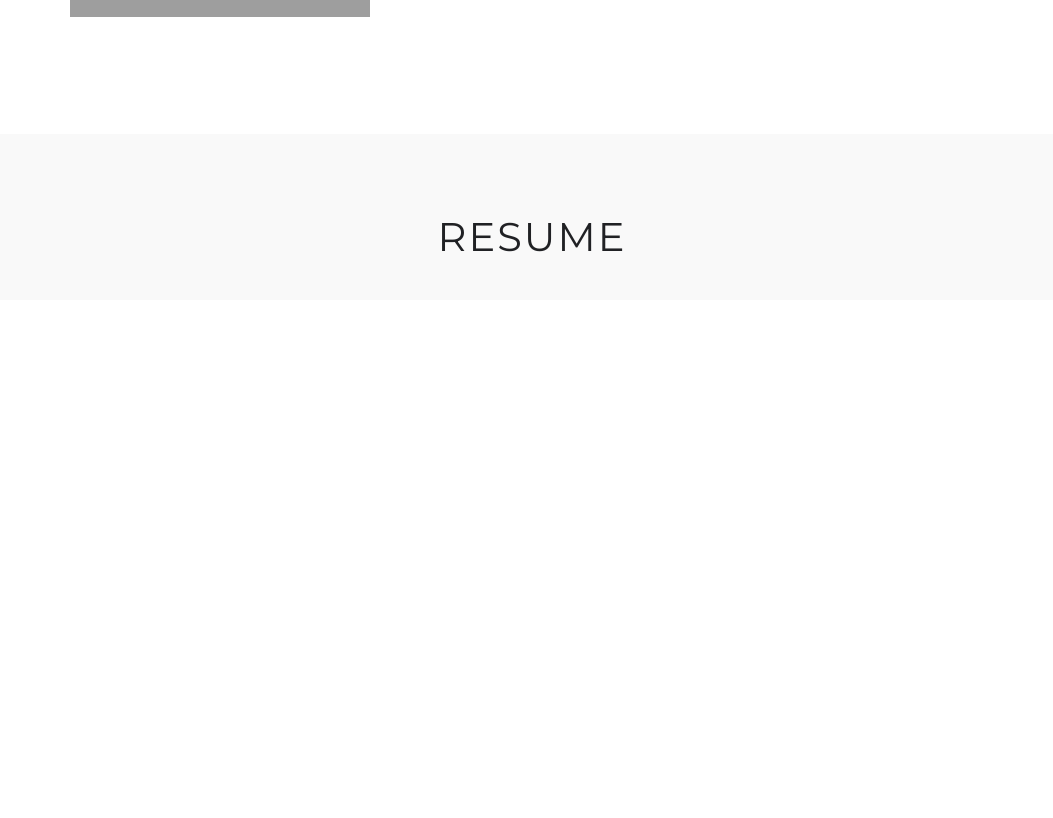
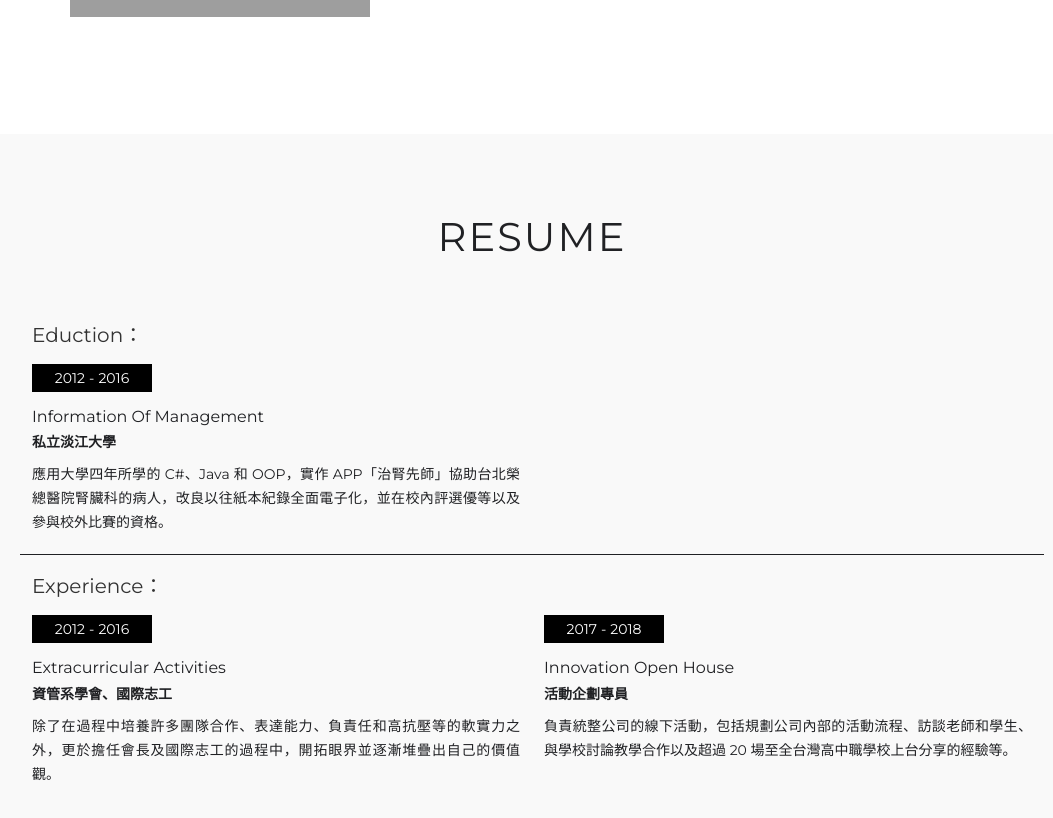
Before and after one commit to ChenHuei/personal-site, a Vue app: page /#/ in a window 1280 px wide. Shown: the part 500-1318 px from the top of the page, without its empty margins (108-1161 px from the left). Before the commit the page ends 800 px from the top, so only its background shows below. Built offline with nearby package versions, Linux system fonts and the light colour scheme; grey boxes are pictures that could not be loaded.

Commit message:
Add resume page

```diff
--- a/public/index.html
+++ b/public/index.html
@@ -15,5 +15,5 @@
     <div id="app"></div>
     <!-- built files will be auto injected -->
   </body>
-  <style>* { overflow: hidden; box-sizing: border-box; }</style>
+  <style>* { box-sizing: border-box; }</style>
 </html>
--- a/src/components/Header/index.vue
+++ b/src/components/Header/index.vue
@@ -53,6 +53,7 @@ export default {
         font-weight: 500;
         opacity: .6;
         transition: .5s;
+        list-style: none;
         cursor: pointer;
         &:last-child {
           padding: 16px 0 16px 16px;
--- a/src/components/Resume/index.vue
+++ b/src/components/Resume/index.vue
@@ -1,20 +1,119 @@
 <template>
   <section class="resume">
     <Title :text="'RESUME'"/>
+    <div class="container">
+      <div
+        v-for="(type, index) in RESUME_INFORMATION"
+        :key="type.title"
+        :class="typeClassHandler(index)">
+        <div
+          class="item"
+          v-for="item in type.list"
+          :key="item.en">
+          <div class="year">
+            {{item.yearStart}}
+            <span>-</span>
+            {{item.yearEnd}}
+          </div>
+          <div class="en">{{item.en}}</div>
+          <div class="zn">{{item.zn}}</div>
+          <div class="description">{{item.description}}</div>
+        </div>
+      </div>
+    </div>
   </section>
 </template>
 
 <script>
 import Title from '../Title'
+import { RESUME_INFORMATION } from '../../constants'
 export default {
   name: 'Resume',
+  data () {
+    return {
+      RESUME_INFORMATION
+    }
+  },
   components: {
     Title
+  },
+  methods: {
+    typeClassHandler (index) {
+      return {
+        type: true,
+        education: index === 0,
+        experience: index === 1
+      }
+    }
   }
 }
 </script>
 
 <style lang="scss" scoped>
 @import '../../styles/import';
-
+.resume {
+  > .container {
+    @include flexCenter;
+    flex-direction: column;
+    margin-top: 64px;
+    > .type {
+      position: relative;
+      display: flex;
+      align-items: flex-start;
+      justify-content: flex-start;
+      margin: 40px 0 20px 0;
+      padding-bottom: 20px;
+      &:first-child {
+        border-bottom: 1px solid color(black);
+      }
+      &.education {
+        &::before {
+          content: 'Eduction：';
+        }
+      }
+      &.experience {
+        &::before {
+          content: 'Experience：'
+        }
+      }
+      &.education, &.experience {
+        &::before {
+          position: absolute;
+          left: 12px;
+          top: -40px;
+          font-size: 20px;
+          color: color(black_light);
+        }
+      }
+      > .item {
+        @include size(50%, auto);
+        padding: 0 12px;
+        font-size: 14px;
+        color: color(black);
+        > .year {
+          @include size(120px, 28px);
+          @include flexCenter;
+          padding: 4px 20px;
+          margin-bottom: 16px;
+          color: color(white);
+          background: color(black_dark);
+          > span {
+            margin: 0 4px;
+          }
+        }
+        > .en {
+          font-size: 16px;
+        }
+        > .zn {
+          margin: 8px 0 12px 0;
+          font-weight: 700;
+        }
+        > .description {
+          text-align: justify;
+          line-height: 24px;
+        }
+      }
+    }
+  }
+}
 </style>
--- a/src/constants/index.js
+++ b/src/constants/index.js
@@ -12,3 +12,37 @@ export const HEADER_ITEMS = [
     label: 'Works'
   }
 ]
+
+export const RESUME_INFORMATION = [
+  {
+    title: 'Education',
+    list: [
+      {
+        en: 'Information Of Management',
+        zn: '私立淡江大學',
+        yearStart: 2012,
+        yearEnd: 2016,
+        description: '應用大學四年所學的 C#、Java 和 OOP，實作 APP「治腎先師」協助台北榮總醫院腎臟科的病人，改良以往紙本紀錄全面電子化，並在校內評選優等以及參與校外比賽的資格。'
+      }
+    ]
+  },
+  {
+    title: 'Experience',
+    list: [
+      {
+        en: 'Extracurricular Activities',
+        zn: '資管系學會、國際志工',
+        yearStart: 2012,
+        yearEnd: 2016,
+        description: '除了在過程中培養許多團隊合作、表達能力、負責任和高抗壓等的軟實力之外，更於擔任會長及國際志工的過程中，開拓眼界並逐漸堆疊出自己的價值觀。'
+      },
+      {
+        en: 'Innovation Open House',
+        zn: '活動企劃專員',
+        yearStart: 2017,
+        yearEnd: 2018,
+        description: '負責統整公司的線下活動，包括規劃公司內部的活動流程、訪談老師和學生、與學校討論教學合作以及超過 20 場至全台灣高中職學校上台分享的經驗等。'
+      }
+    ]
+  }
+]
--- a/src/styles/_utils.scss
+++ b/src/styles/_utils.scss
@@ -8,7 +8,9 @@ $colors: (
   grey_dark: #F9F9F9,
   grey_light: #2D3338,
   white: #FFFFFF,
-  black: #202124
+  black: #202124,
+  black_dark: #000,
+  black_light: #333
 );
 
 @function color($color-item) {
--- a/src/views/Home.vue
+++ b/src/views/Home.vue
@@ -21,6 +21,7 @@ export default {
 <style lang="scss" scoped>
 @import '../styles/import';
 .home {
+  overflow-x: hidden;
   > section {
     padding: 80px 10%;
     &:nth-of-type(2n) {
```
